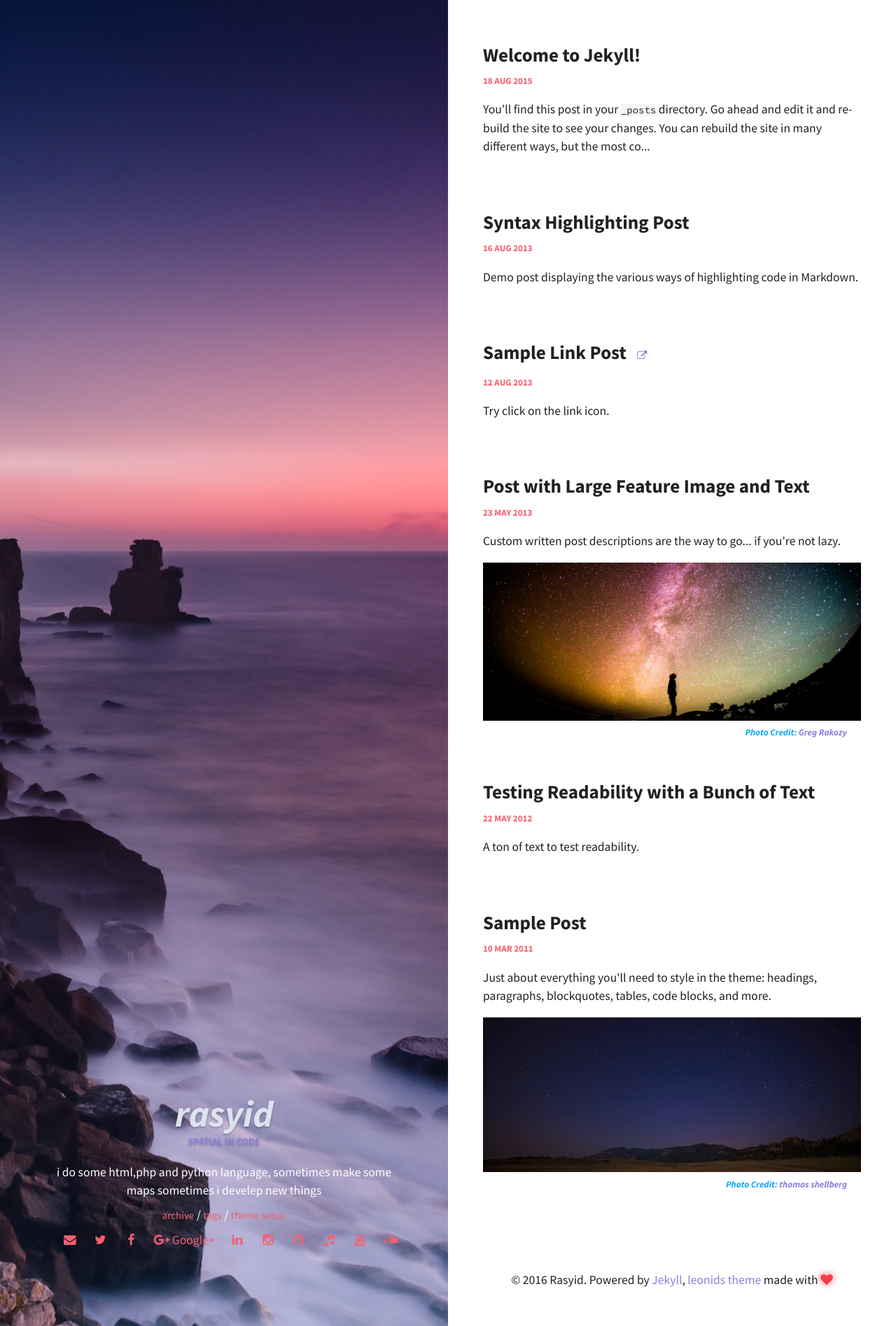
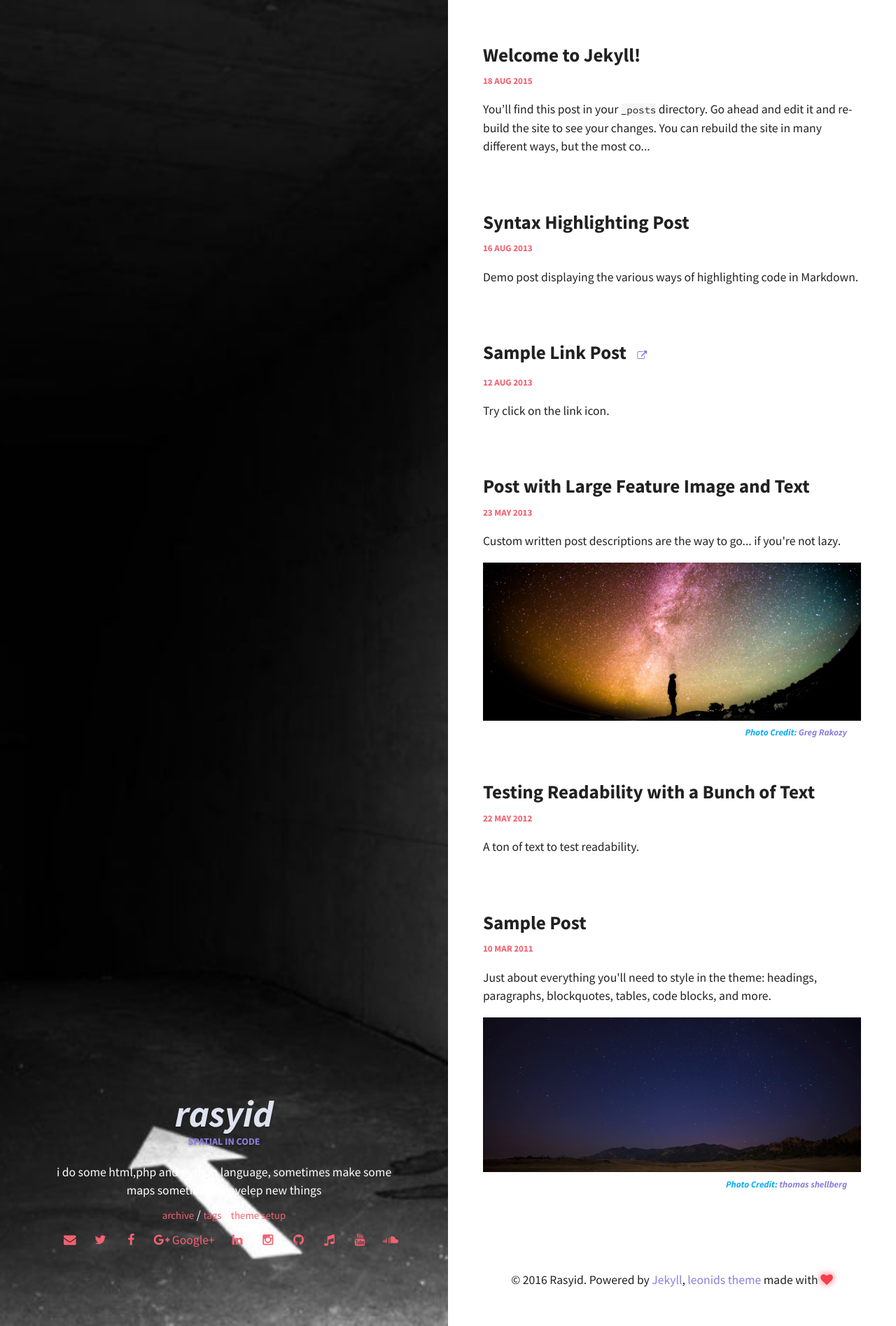
Before and after one commit to dalimunthe/dalimunthe.github.ion, a Jekyll site: the page built from index.html, in a window 1280 px wide. Shown: the whole page at 70% size. Built offline with Jekyll 4.4.1, drawn with Linux system fonts in a browser that asks for light colours.

Commit message:
change sidebar image

```diff
--- a/_sass/pages/_layout.scss
+++ b/_sass/pages/_layout.scss
@@ -11,7 +11,7 @@
     padding: 30px 50px;
   }
   @include media-query($medium-screen) {
-    background-image: url("../img/sidebar-bg.jpg");
+    background-image: url("../img/bckg.jpg");
     background-position: center bottom;
     background-size: cover;
     height: 100vh;
```
Also changed, not shown: img/bckg.jpg (added).
